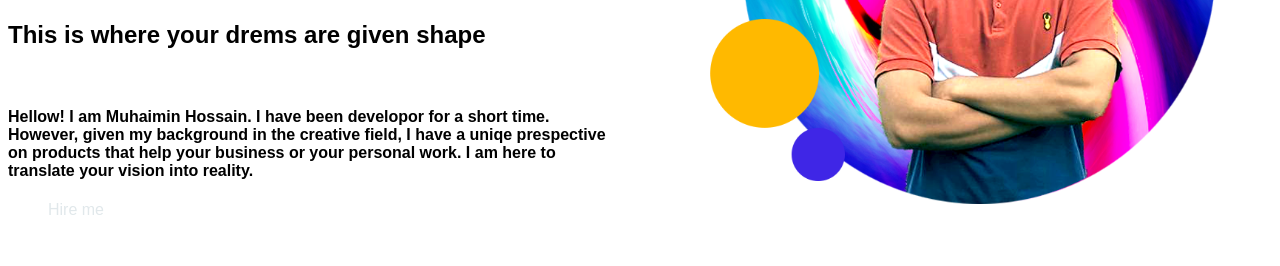
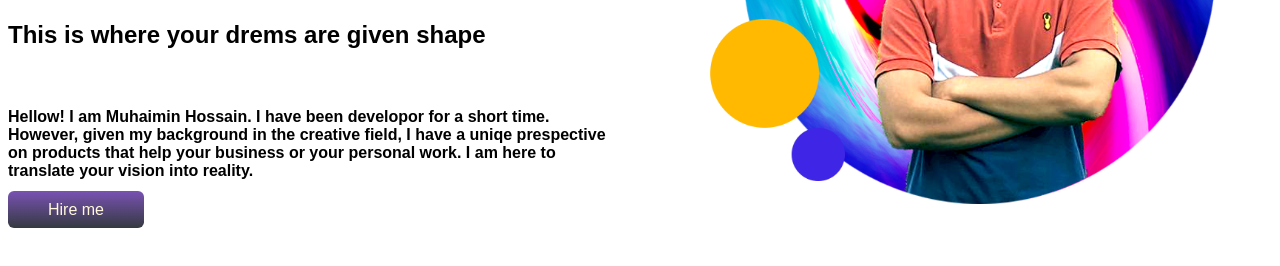
Before and after one commit to muhaiminhossain/developer-portfolio, a plain HTML site: page index.html in a window 1280 px wide. Shown: the part 286-552 px from the top of the page. Drawn offline with Linux system fonts and the light colour scheme; a web font is replaced by a local one.

Commit message:
update 1.2

```diff
--- a/index.html
+++ b/index.html
@@ -25,7 +25,8 @@
                     the creative field, I have a uniqe prespective on products that help your business or your personal
                     work. I am here to translate your vision into reality.</p>
             </h4>
-            <a class="link-button" href="http://www.google.com" target="_blank" rel="noopener noreferrer"> Hire me </a>
+            <a class="link-button" href="http://www.google.com" target="_blank" rel="noopener noreferrer"> Hire me
+            </a><br>
         </div>
 
         <div class="mid"><img src="/image/pro.png" alt=""></div>
--- a/style.css
+++ b/style.css
@@ -23,8 +23,9 @@ section {
 }
 .link-button{
     text-decoration: none;
-    background-image: -moz-linear-gradient(#7952B3 #343A40);
-    color: #E1E8EB;
+    background-image: linear-gradient(#7952B3, #343A40);
     padding: 10px 40px;
     border-radius: 6px;
+    color: cornsilk;
+    font-weight: 400;
 }
```
